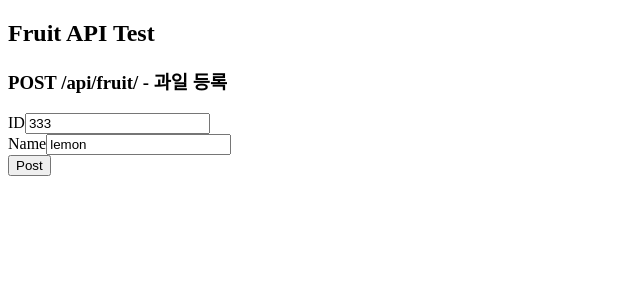
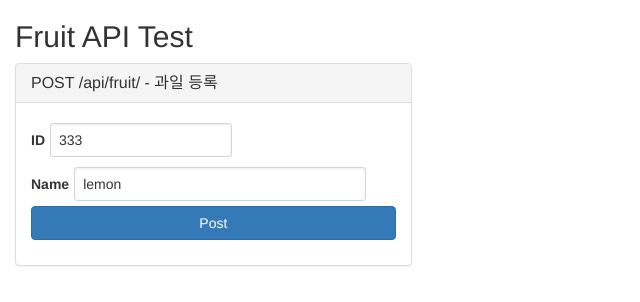
Before and after one commit to jiwonpark/hello-world-demo, a website: page public/fruit-test.html in a window 1280 px wide. Shown: the whole page, without its empty margins (0-640 px from the left). Drawn offline with nearby package versions, Linux system fonts and the light colour scheme; a web font is replaced by a local one.

Commit message:
Style using bootstrap

```diff
--- a/public/fruit-test.html
+++ b/public/fruit-test.html
@@ -2,7 +2,28 @@
 <html>
 
 <head>
+    <meta name="viewport" content="width=id-width, initial-scale=1, shrink-to-fit=no">
+
     <title>Fruit API TEST PAGE</title>
+
+    <!-- 합쳐지고 최소화된 최신 CSS -->
+    <link rel="stylesheet" href="https://maxcdn.bootstrapcdn.com/bootstrap/3.3.2/css/bootstrap.min.css">
+
+    <!-- font-family: 'Baloo Bhaijaan', cursive; -->
+    <link href="https://fonts.googleapis.com/css?family=Baloo+Bhaijaan" rel="stylesheet">
+    <style>
+        input, select { padding: 6px 8px;
+                border: 1px solid #d1d5da;
+                border-radius: 3px;
+                box-shadow: inset 0 1px 2px rgba(27,31,35,0.075);
+                width: 80%;
+                margin: 5px;}
+        #post-fruit .id {
+            width: 50%;
+        }
+        select { margin-bottom: 10px;}
+        .result {margin-top: 10px;}
+    </style>
 </head>
 
 <body>
@@ -26,6 +47,8 @@
     <!-- jQuery -->
     <script src="https://code.jquery.com/jquery-1.12.4.min.js" integrity="sha256-ZosEbRLbNQzLpnKIkEdrPv7lOy9C27hHQ+Xp8a4MxAQ="
     crossorigin="anonymous"></script>
+    <!-- 합쳐지고 최소화된 최신 자바스크립트 -->
+    <script src="https://maxcdn.bootstrapcdn.com/bootstrap/3.3.2/js/bootstrap.min.js"></script>
     <script>
         $(document).ready(function(){
             // <!-- TEST Module #1-->
```
